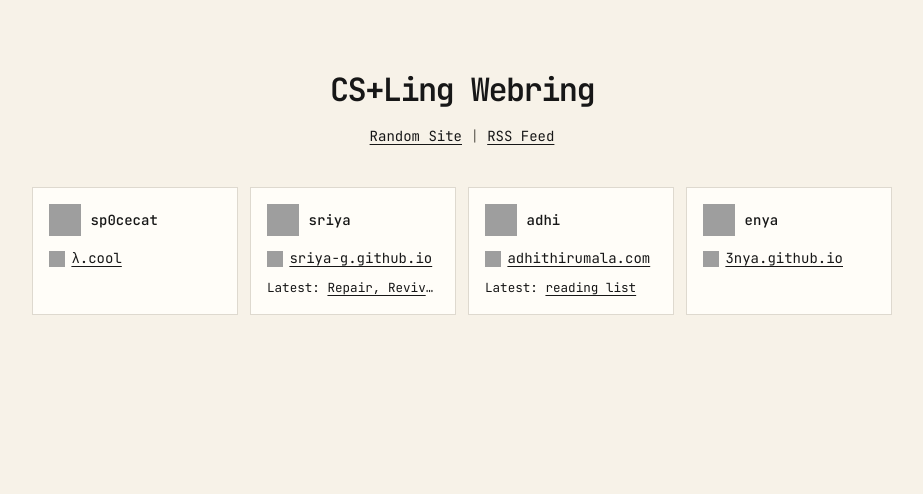
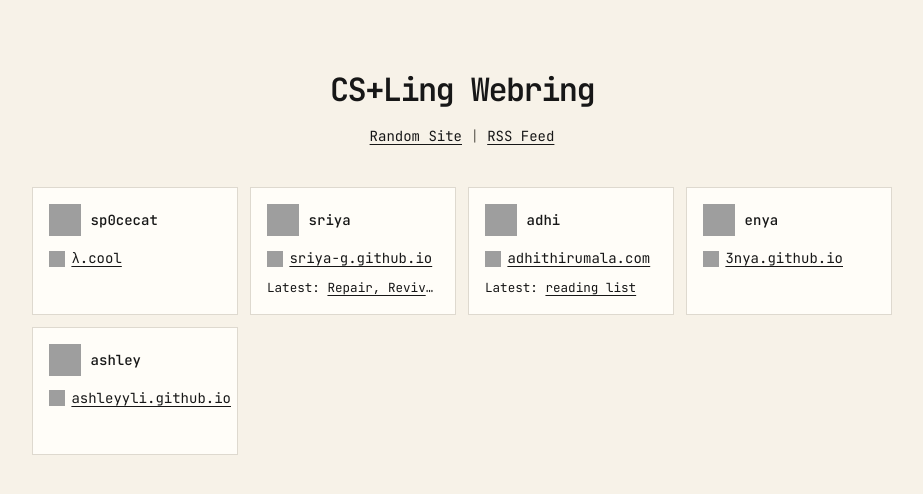
Before and after one commit to csplusling/csplusling.github.io, a plain HTML site: page index.html in a window 1280 px wide. Shown: the whole page, without its empty margins (178-1101 px from the left). Drawn offline with Linux system fonts and the light colour scheme; grey boxes are pictures that could not be loaded.

Commit message:
join the cool and awesome webring

```diff
--- a/index.html
+++ b/index.html
@@ -63,6 +63,7 @@
     .grid {
       display: grid;
       grid-template-columns: repeat(auto-fill, minmax(200px, 1fr));
+      grid-auto-rows: 1fr;
       gap: 0.75rem;
     }
 
@@ -151,6 +152,17 @@
 <a href="https://3nya.github.io/" target="_blank">3nya.github.io</a>
 </div>
 </div>
+<!-- MEMBER -->
+<div class="member">
+<div class="user">
+<img alt="profile" src="https://avatars.githubusercontent.com/u/98639851"/>
+<span>ashley</span>
+</div>
+<div class="site">
+<img alt="favicon" height="16" src="https://icons.duckduckgo.com/ip3/ashleyyli.github.io.ico" width="16"/>
+<a href="https://ashleyyli.github.io" target="_blank">ashleyyli.github.io</a>
+</div>
+</div>
 </div>
 </div>
 <script>
```
